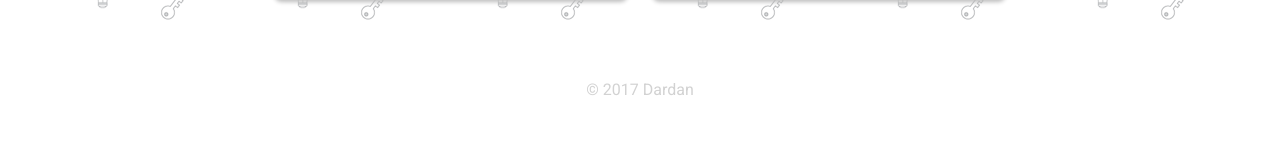
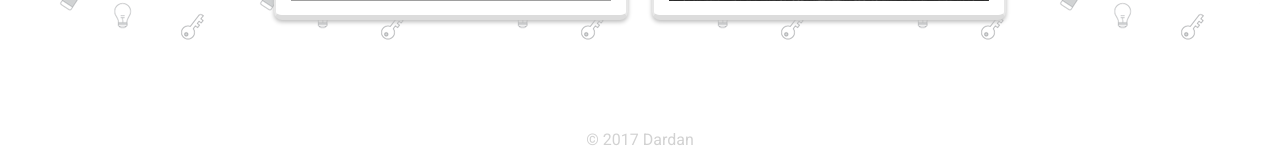
Before and after one commit to ImgBotApp/dardanm.github.io, a plain HTML site: page index.html in a window 1280 px wide. Shown: the part 1206-1372 px from the top of the page. Before the commit the page ends 1315 px from the top, so only its background shows below. Drawn offline with nearby package versions, Linux system fonts and the light colour scheme; grey boxes are pictures that could not be loaded.

Commit message:
fix footer stay at bottom

```diff
--- a/index.html
+++ b/index.html
@@ -11,7 +11,7 @@
 
 <body>
 
-  	<div id="wrapper">
+  	<div class="content">
 	<header>
   		<p>
 			<img class="avatar" src="img/other/image.jpeg"><br>
@@ -120,10 +120,10 @@
 		});
 	</script>
 
-	   <div id="footer">© 2017 Dardan</div>
+	<!-- end content -->
+	</div>
 
-	<!-- end wrapper -->
-	</div>
+	<div id="footer">© 2017 Dardan</div>
 
 </body>
 
--- a/stylesheets/main.css
+++ b/stylesheets/main.css
@@ -1,3 +1,7 @@
+html,body{
+	height: 100%;
+}
+
 html {
 	font-family: 'Roboto', sans-serif;
 	color: #686868;
@@ -8,8 +12,15 @@ html {
 body {
 	margin: 0;
 	display: flex;
-        min-height: 100vh;
-        flex-direction: column;
+	flex-direction: column;
+	height: 100vh; /* Avoid the IE 10-11 `min-height` bug. */
+}
+
+.content{
+	flex: 1 0 auto; /* Prevent Chrome, Opera, and Safari from
+	letting these items shrink to smaller than their content's
+	default minimum size. */
+  	padding: 20px;
 }
 
 img{
@@ -101,7 +112,10 @@ h1{
 	padding: 10px 0 10px 0;
 	color: #D2D2D2;
 	font-size: 1em;
-	flex: 1;
+	flex-shrink: 0; /* Prevent Chrome, Opera, and Safari from
+	letting these items shrink to smaller than their
+	content's default minimum size. */
+  	padding: 20px;
 }
 
 #projects{
```
